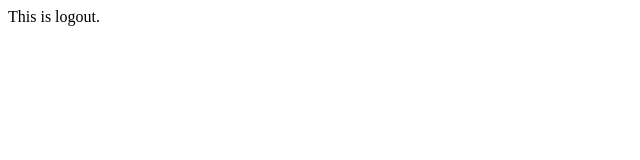
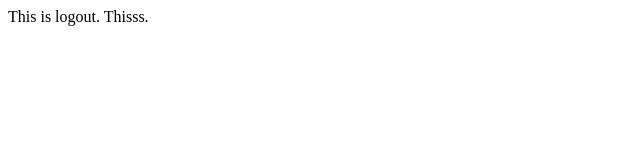
Before and after one commit to Anupamaraie/NWiCgitsession, a plain HTML site: page logout.html in a window 1280 px wide. Shown: the full height of the page, 0-640 px from the left. Drawn offline with Linux system fonts and the light colour scheme.

Commit message:
added this

```diff
--- a/logout.html
+++ b/logout.html
@@ -1,3 +1,3 @@
 <html>
-  This is logout.
+  This is logout. Thisss.
 </html>
```
